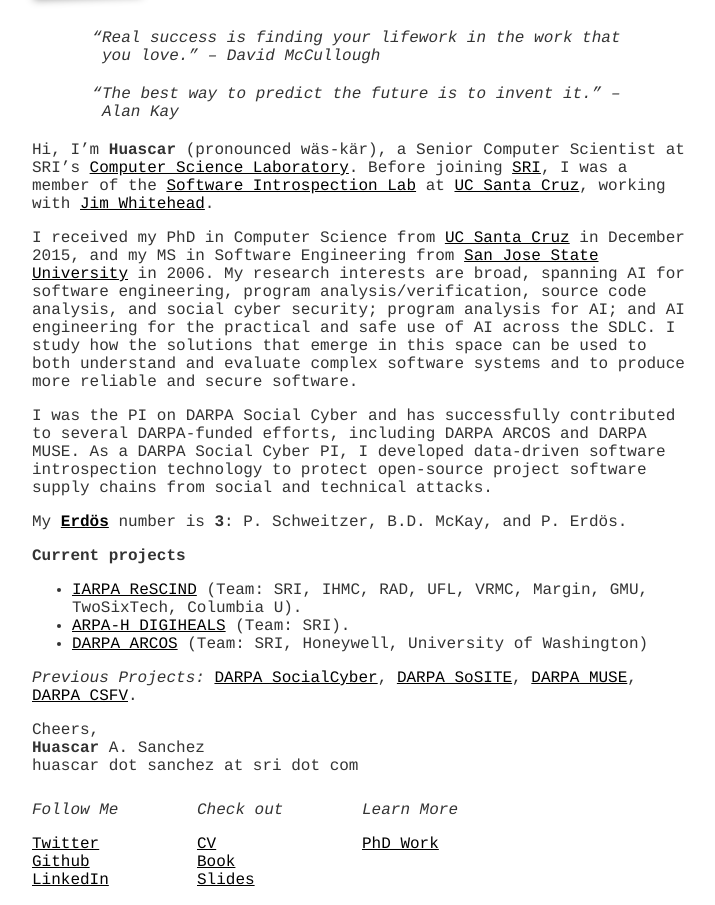
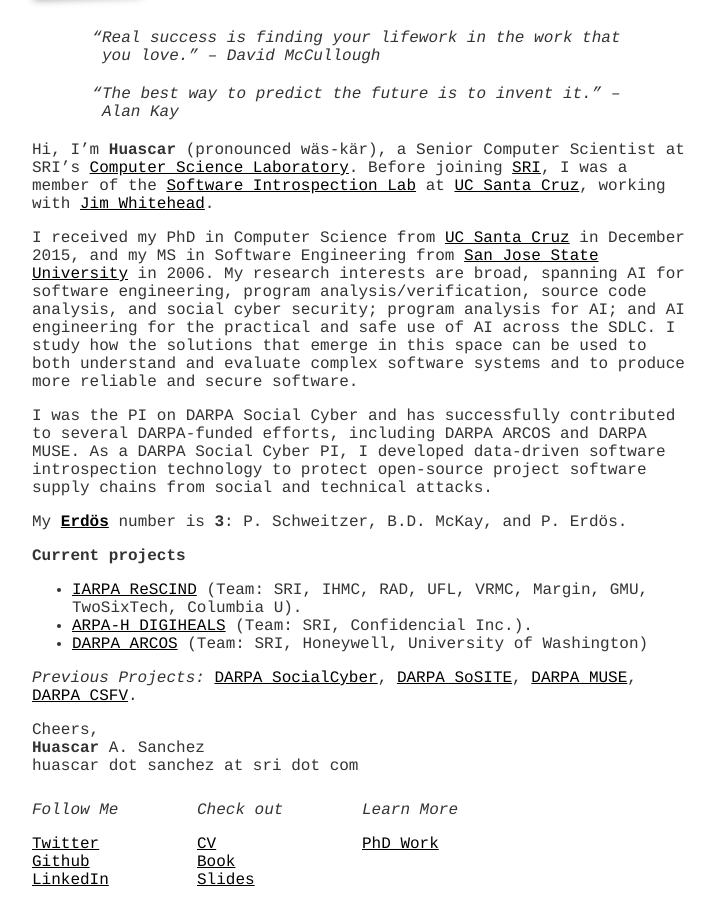
Before and after one commit to hsanchez/hsanchez.github.io, a Jekyll site: the page built from index.md, in a window 1280 px wide, cut to the strip 218-1123 px from the top of the page. Shown: the whole strip, without its empty margins (278-993 px from the left). Built offline with Jekyll 4.4.1, drawn with Linux system fonts in a browser that asks for light colours.

Commit message:
Added sub

```diff
--- a/index.md
+++ b/index.md
@@ -38,7 +38,7 @@
 ## Current projects
 
 - [IARPA ReSCIND](https://www.iarpa.gov/research-programs/rescind) (Team: SRI, IHMC, RAD, UFL, VRMC, Margin, GMU, TwoSixTech, Columbia U).
-- [ARPA-H DIGIHEALS](https://arpa-h.gov/research-and-funding/programs/digiheals) (Team: SRI).
+- [ARPA-H DIGIHEALS](https://arpa-h.gov/research-and-funding/programs/digiheals) (Team: SRI, Confidencial Inc.).
 - [DARPA ARCOS](https://www.darpa.mil/program/automated-rapid-certification-of-software) (Team: SRI, Honeywell, University of Washington)
 
 _Previous Projects:_ [DARPA SocialCyber](https://www.darpa.mil/program/hybrid-ai-to-protect-integrity-of-open-source-code), [DARPA SoSITE](https://www.darpa.mil/program/system-of-systems-integration-technology-and-experimentation), [DARPA MUSE](https://www.darpa.mil/program/mining-and-understanding-software-enclaves), [DARPA CSFV](https://www.darpa.mil/program/crowd-sourced-formal-verification).
```
